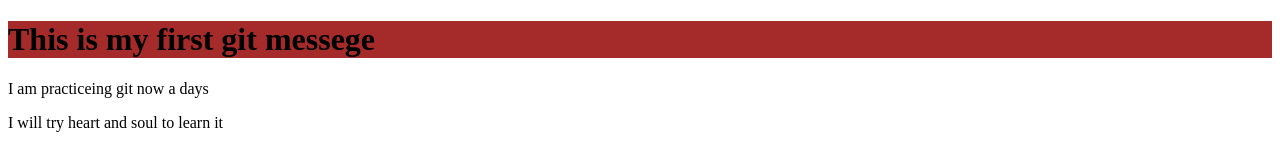
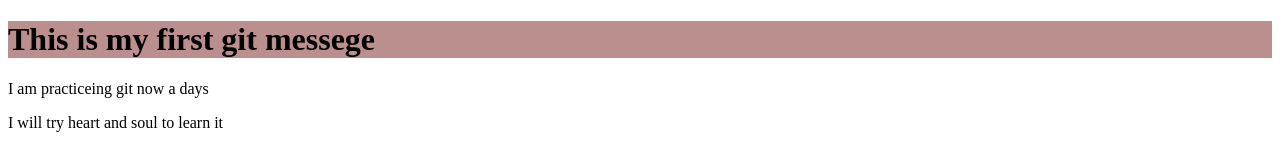
Before and after one commit to kamal690/first-hero-repo, a plain HTML site: page index.html in a window 1280 px wide. Drawn offline with Linux system fonts and the light colour scheme.

Commit message:
ading css

```diff
--- a/pretty.css
+++ b/pretty.css
@@ -1,3 +1,4 @@
 h1{
-    background-color: brown;
+    background-color:rosybrown;
+
 }
```
